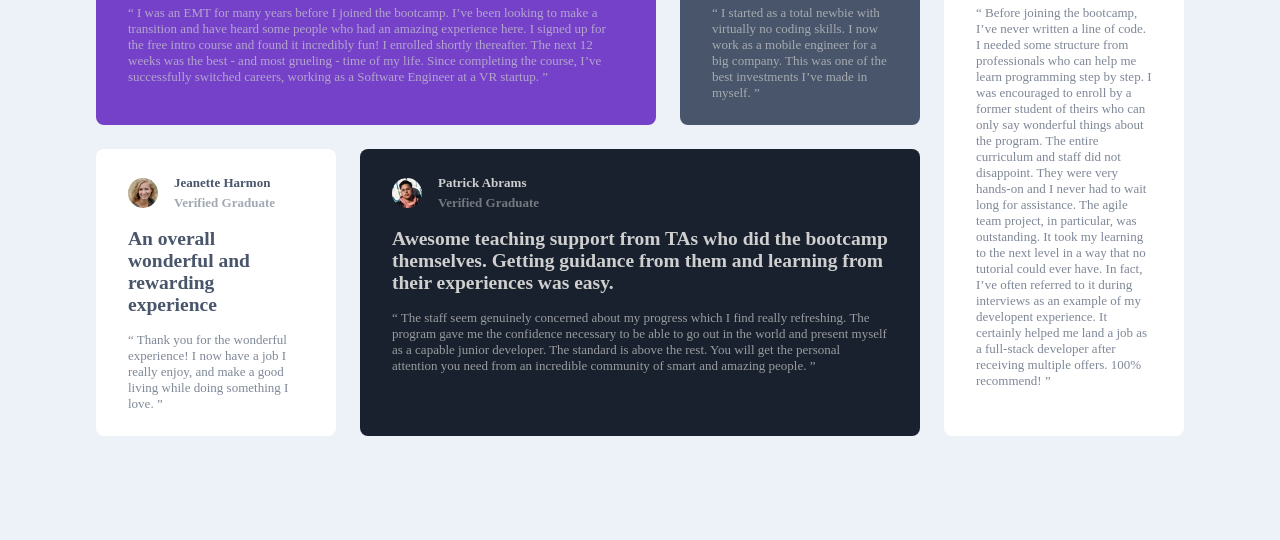
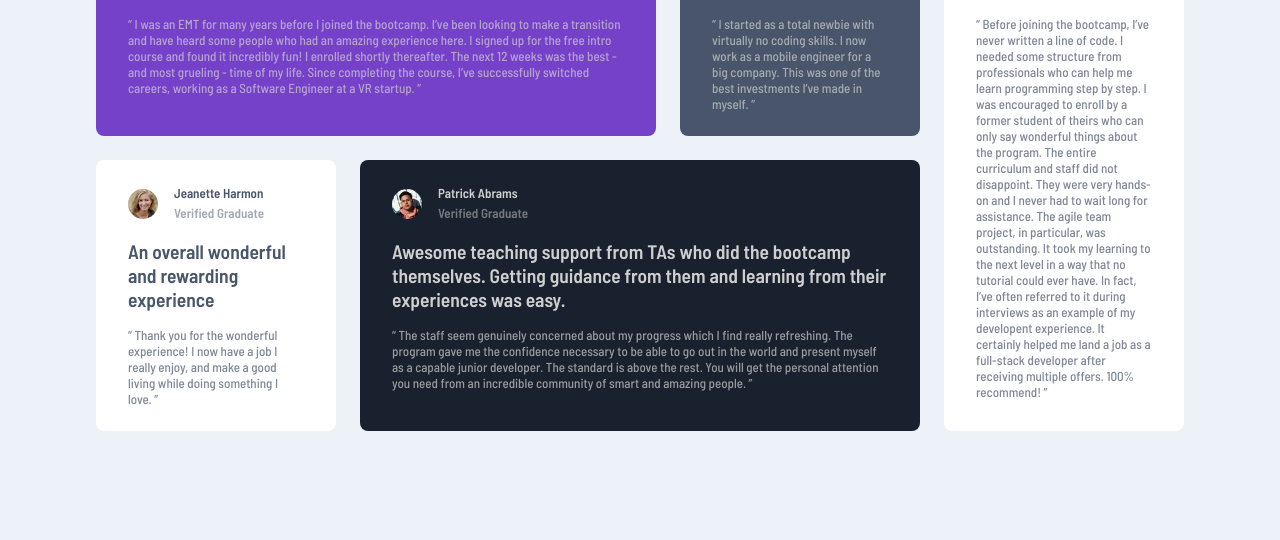
Before and after one commit to abanicaisse/testimonial-grid-section, a plain HTML site: page index.html in a window 1280 px wide. Shown: the part 260-800 px from the top of the page. Drawn offline with Linux system fonts and the light colour scheme.

Commit message:
updated the font family

```diff
--- a/css/style.css
+++ b/css/style.css
@@ -20,6 +20,7 @@ html {
 body {
     width: 100%;
     height: 100%;
+    font-family: 'Barlow Semi Condensed', sans-serif;
     background-color: var(--l-gray-blue);
     font-size: 0.8125rem;
 }
--- a/index.html
+++ b/index.html
@@ -3,7 +3,9 @@
 <head>
   <meta charset="UTF-8">
   <meta name="viewport" content="width=device-width, initial-scale=1.0">
-
+  <link rel="preconnect" href="https://fonts.googleapis.com">
+  <link rel="preconnect" href="https://fonts.gstatic.com" crossorigin>
+  <link href="https://fonts.googleapis.com/css2?family=Barlow+Semi+Condensed:wght@500;600&display=swap" rel="stylesheet">
   <link rel="icon" type="image/png" sizes="32x32" href="./images/favicon-32x32.png">
   <link rel="stylesheet" href="./css/style.css">
   <title>Frontend Mentor | [Challenge Name Here]</title>
```
